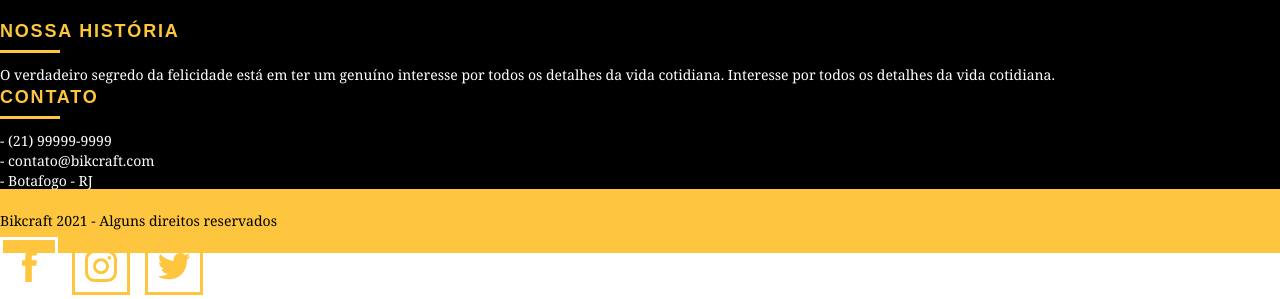
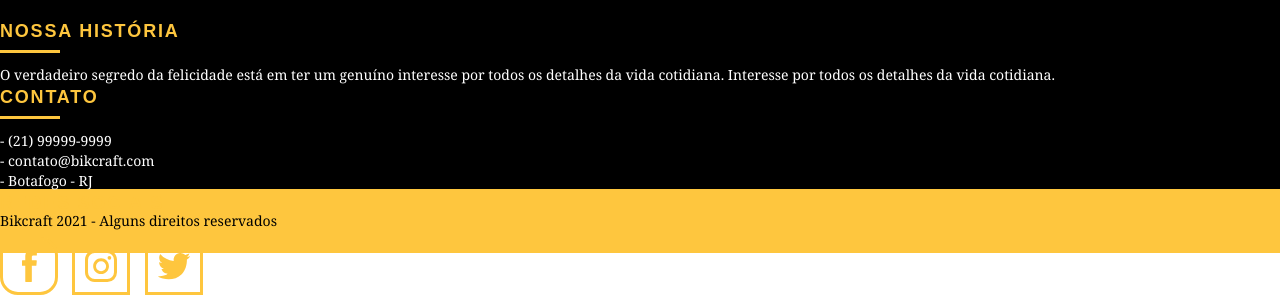
Before and after one commit to alsoDiego/bikcraft, a PHP site: page / in a window 1280 px wide, with the pointer over the restyled element. Shown: the part 3685-3984 px from the top of the page. Run offline with PHP 8.4, Linux system fonts and the light colour scheme.

Commit message:
styles: footer_redes hover

```diff
--- a/css/styles.css
+++ b/css/styles.css
@@ -325,8 +325,8 @@ img {
 }
 
 .footer_redes ul li a:hover {
-    border: 3px solid #FFF;
-    transition-duration: 800ms;
+    border-radius: 0 18px 18px 18px;
+    transition-duration: 400ms;
 }
 
 .footer_copyrights {
```
